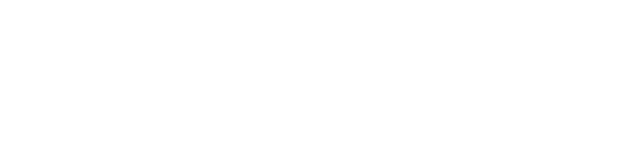
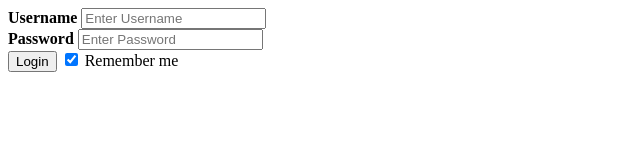
Before and after one commit to FrogsAreFake/HackSharks, a plain HTML site: page index.html in a window 1280 px wide. Shown: the whole page, without its empty margins (0-640 px from the left). Drawn offline with Linux system fonts and the light colour scheme.

Commit message:
added login elements

```diff
--- a/index.html
+++ b/index.html
@@ -10,7 +10,20 @@
 
     </header>
     <main>
-
+        <div class="container">
+            <div>
+                <label for="uname"><b>Username</b></label>
+                <input type="text" placeholder="Enter Username" name="uname" required>
+            </div>
+            <div>
+                <label for="psw"><b>Password</b></label>
+                <input type="password" placeholder="Enter Password" name="psw" required>
+            </div>
+            <button type="submit">Login</button>
+            <label>
+              <input type="checkbox" checked="checked" name="remember"> Remember me
+            </label>
+          </div>
     </main>
     <footer>
 
```
